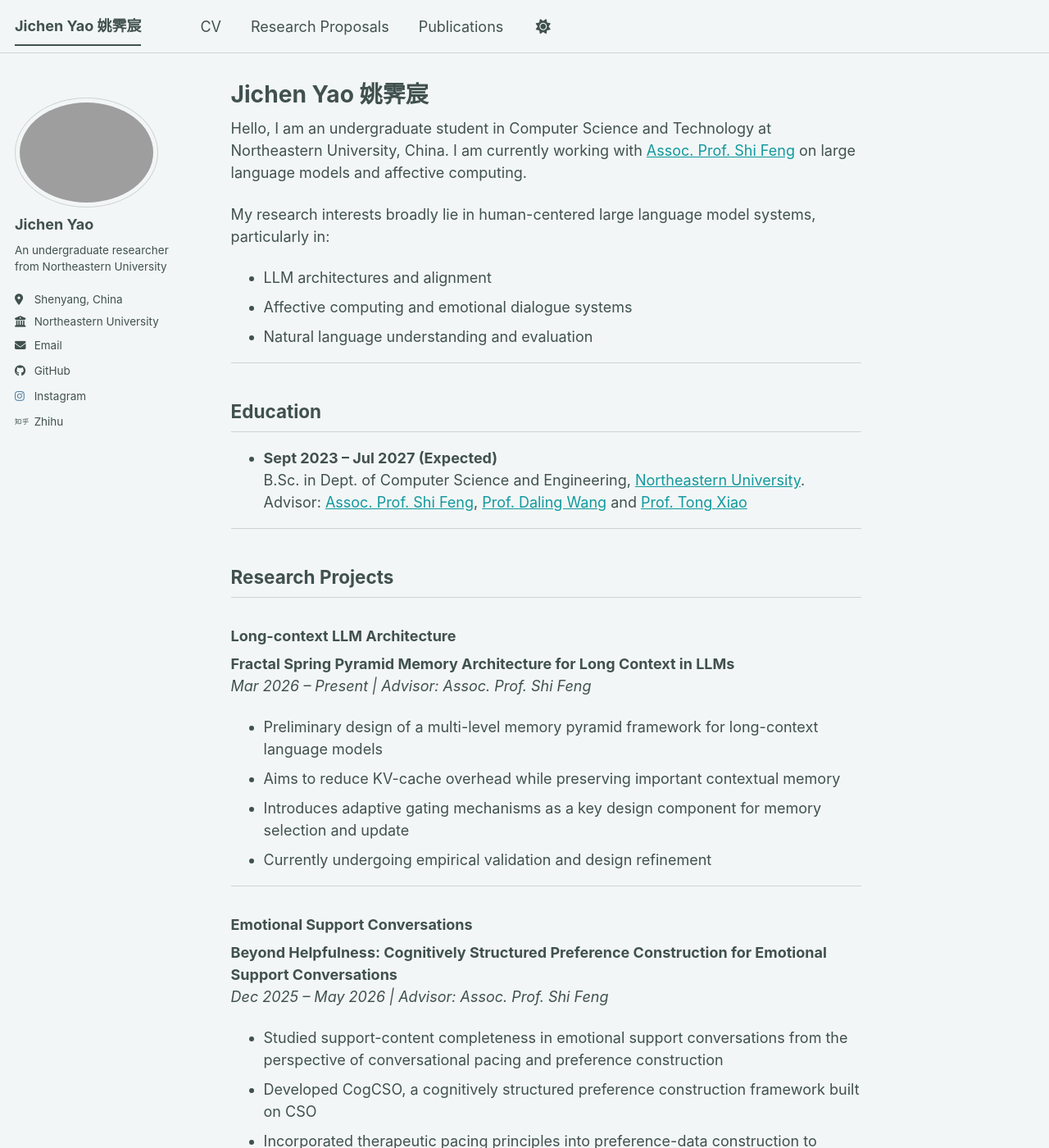
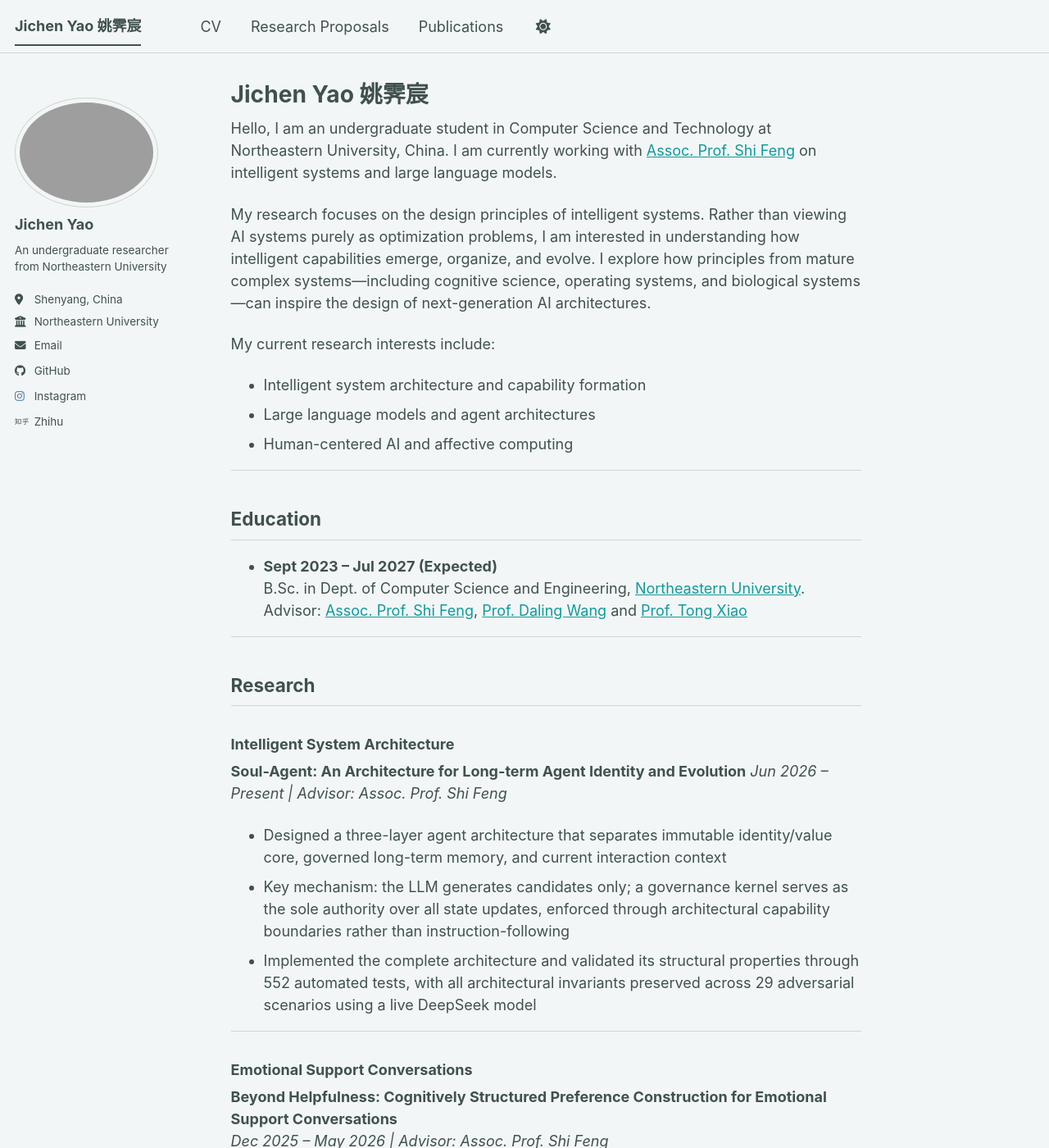
Before and after one commit to Coolgoat007/Coolgoat007.github.io, a Jekyll site: the page built from _pages/about.md, in a window 1280 px wide and 1400 px high. Shown: the whole window at 82% size. Built offline with Jekyll 4.4.1, drawn with Linux system fonts in a browser that asks for light colours; a script bundle is joined from its source files by our own code; library files that are not in the unit come from our copies; some of the changed text lies outside the part shown.

Commit message:
Revise about page content and research details
Updated personal introduction and research interests. Revised project descriptions and added new interests section.

```diff
--- a/_pages/about.md
+++ b/_pages/about.md
@@ -4,13 +4,15 @@
 author_profile: true
 ---
 
-Hello, I am an undergraduate student in Computer Science and Technology at Northeastern University, China. I am currently working with [Assoc. Prof. Shi Feng](https://neu-datamining.github.io/cse/fengshi/) on large language models and affective computing.
+Hello, I am an undergraduate student in Computer Science and Technology at Northeastern University, China. I am currently working with [Assoc. Prof. Shi Feng](https://neu-datamining.github.io/cse/fengshi/) on intelligent systems and large language models.
 
-My research interests broadly lie in human-centered large language model systems, particularly in:
+My research focuses on the design principles of intelligent systems. Rather than viewing AI systems purely as optimization problems, I am interested in understanding how intelligent capabilities emerge, organize, and evolve. I explore how principles from mature complex systems—including cognitive science, operating systems, and biological systems—can inspire the design of next-generation AI architectures.
 
-- LLM architectures and alignment
-- Affective computing and emotional dialogue systems
-- Natural language understanding and evaluation
+My current research interests include:
+
+- Intelligent system architecture and capability formation
+- Large language models and agent architectures
+- Human-centered AI and affective computing
 
 ---
 
@@ -21,16 +23,15 @@
 
 ---
 
-## Research Projects
+## Research
 
-### Long-context LLM Architecture
-**Fractal Spring Pyramid Memory Architecture for Long Context in LLMs**
-*Mar 2026 – Present | Advisor: Assoc. Prof. Shi Feng*
+### Intelligent System Architecture
+**Soul-Agent: An Architecture for Long-term Agent Identity and Evolution**
+*Jun 2026 – Present | Advisor: Assoc. Prof. Shi Feng*
 
-- Preliminary design of a multi-level memory pyramid framework for long-context language models
-- Aims to reduce KV-cache overhead while preserving important contextual memory
-- Introduces adaptive gating mechanisms as a key design component for memory selection and update
-- Currently undergoing empirical validation and design refinement
+- Designed a three-layer agent architecture that separates immutable identity/value core, governed long-term memory, and current interaction context
+- Key mechanism: the LLM generates candidates only; a governance kernel serves as the sole authority over all state updates, enforced through architectural capability boundaries rather than instruction-following
+- Implemented the complete architecture and validated its structural properties through 552 automated tests, with all architectural invariants preserved across 29 adversarial scenarios using a live DeepSeek model
 
 ---
 
@@ -83,10 +86,16 @@
 
 ## News
 
+- **Jun 2026**: Launched Soul-Agent project (completed core architecture implementation and empirical validation).
 - **May 2026**: Paper *Aspect-Aware Multi-Head Cross-Attention* accepted by ICNC-FSKD 2026.
-- **Mar 2026**: Started working on the Fractal Spring Pyramid Memory Architecture for long-context LLMs.
-- **Dec 2025**: Started the cognitive-inspired emotional support dialogue project (completed May 2026).
+- **Dec 2025**: Started the CogCSO project (completed May 2026 and submitted to EMNLP).
 - **Jul 2025**: Started the AMCA project for aspect-based sentiment analysis (completed Nov 2025).
+
+---
+
+## Interests
+
+Outside of research, I enjoy singing, playing the piano, and table tennis. I also enjoy reading, hiking, and exploring different cities and natural landscapes. In my spare time, I enjoy Chinese tea culture and learning about traditional Chinese philosophy, history, and aesthetics.
 
 ---
 
```
Also changed, not shown: other parts of _pages/about.md (+2 -0 lines).
